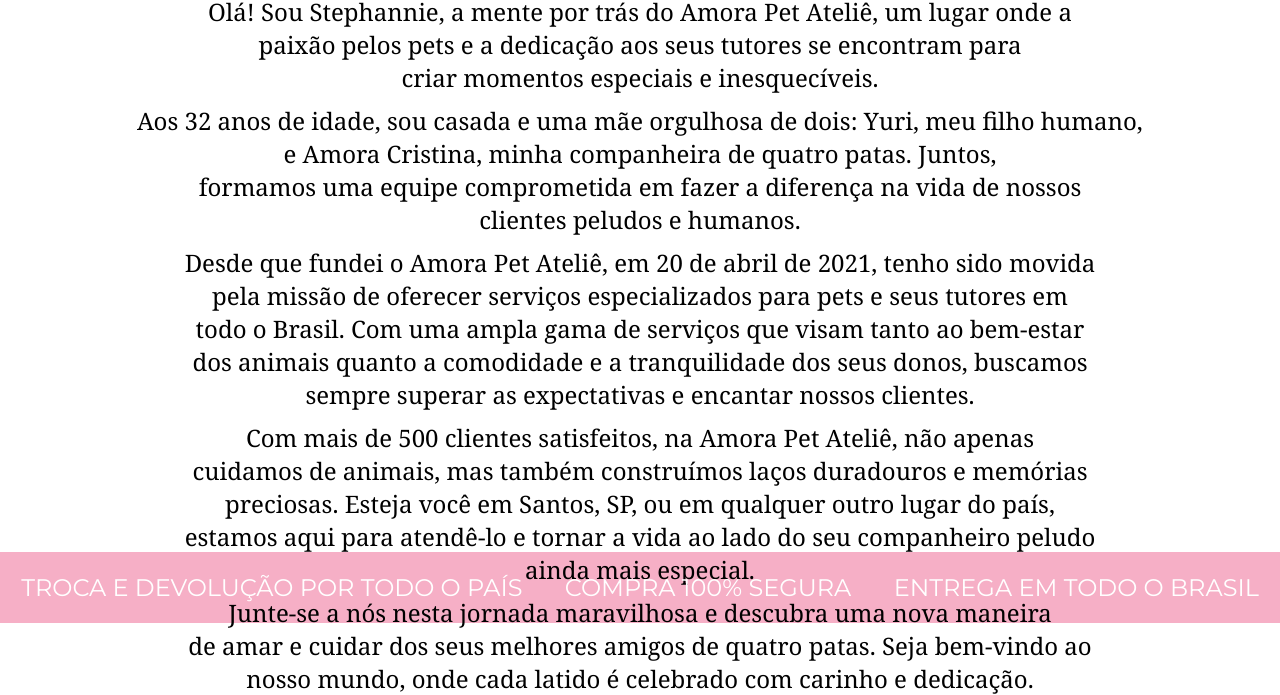
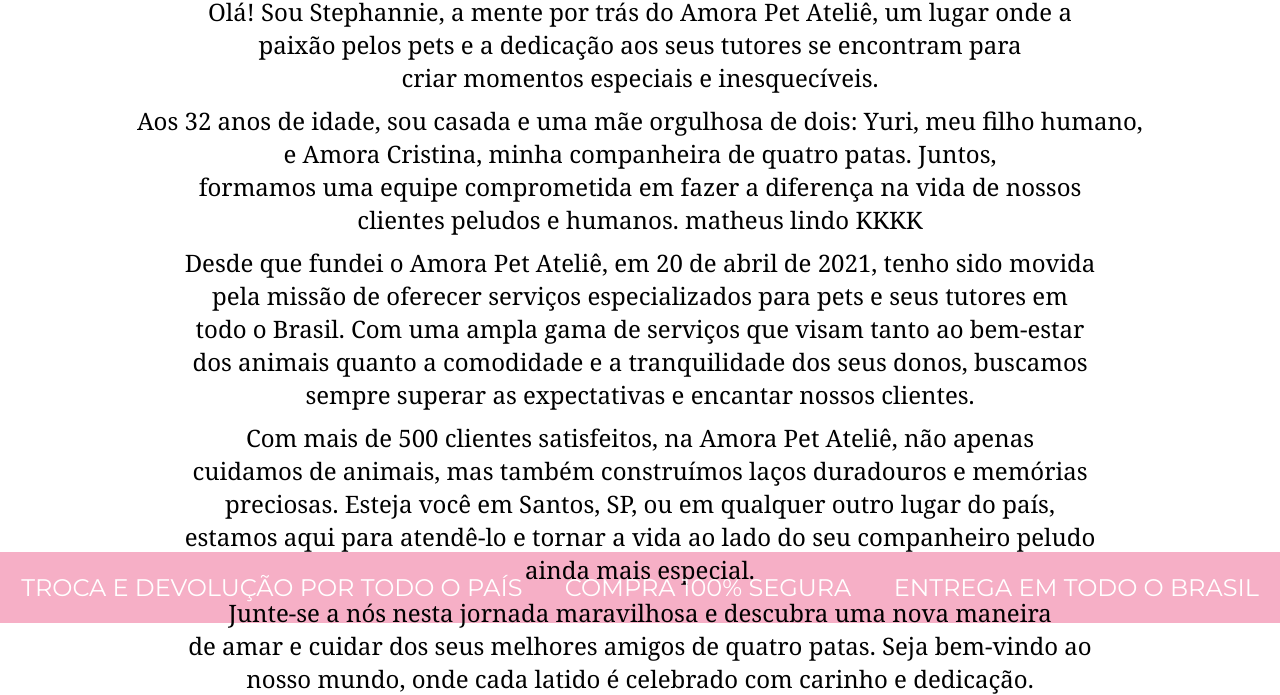
Before and after one commit to CaamposMatheus/amora-pet-atelieHTML, a plain HTML site: page QuemSomos.html in a window 1280 px wide. Shown: the part 178-873 px from the top of the page. Drawn offline with Linux system fonts and the light colour scheme.

Commit message:
Update QuemSomos.html

```diff
--- a/QuemSomos.html
+++ b/QuemSomos.html
@@ -44,7 +44,7 @@
             e Amora Cristina, minha companheira de quatro patas. Juntos, <br />
             formamos uma equipe comprometida em fazer a diferença na vida de
             nossos <br />
-            clientes peludos e humanos.
+            clientes peludos e humanos. matheus lindo KKKK
           </p>
 
           <p class="txtProd">
```
